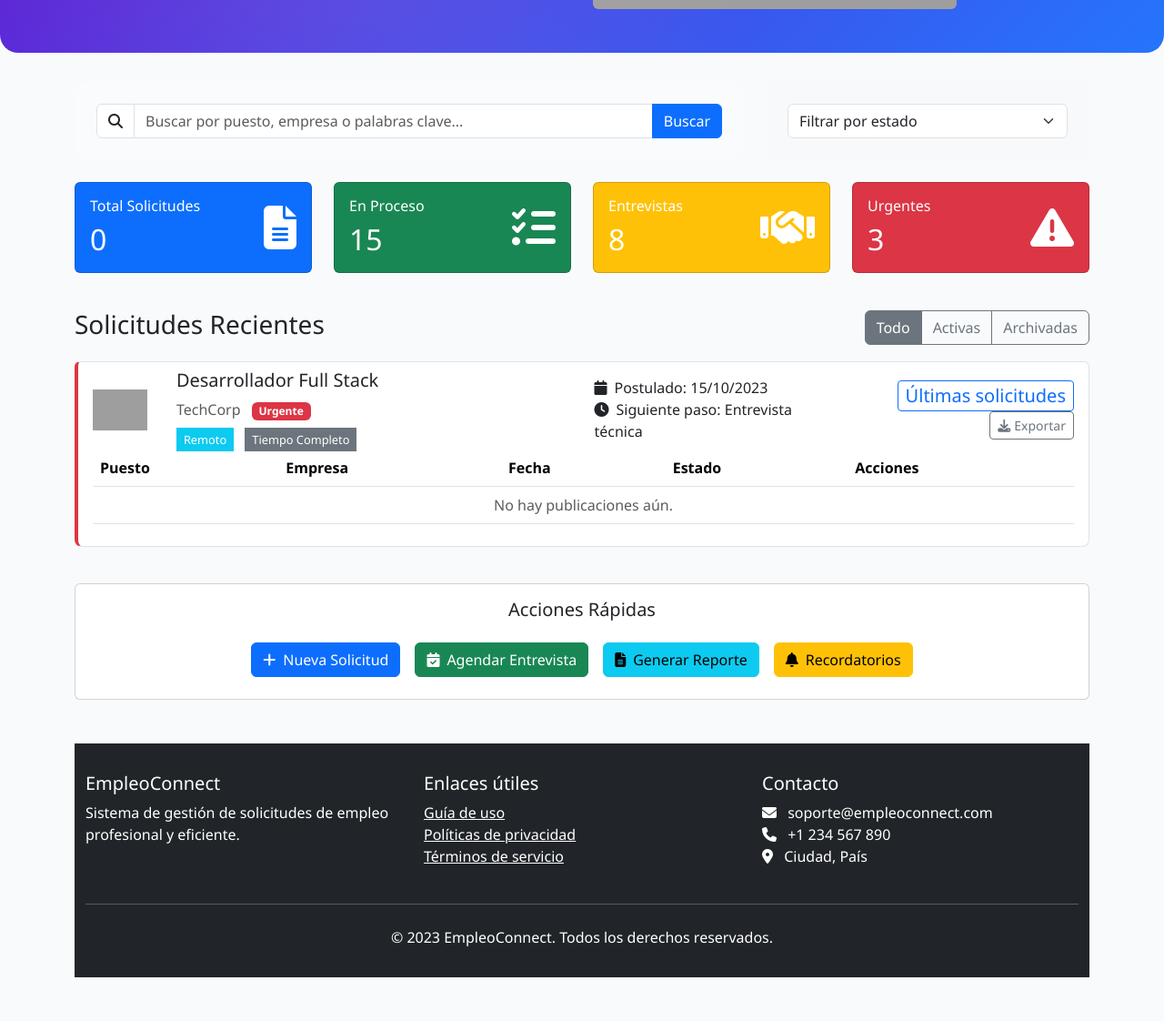
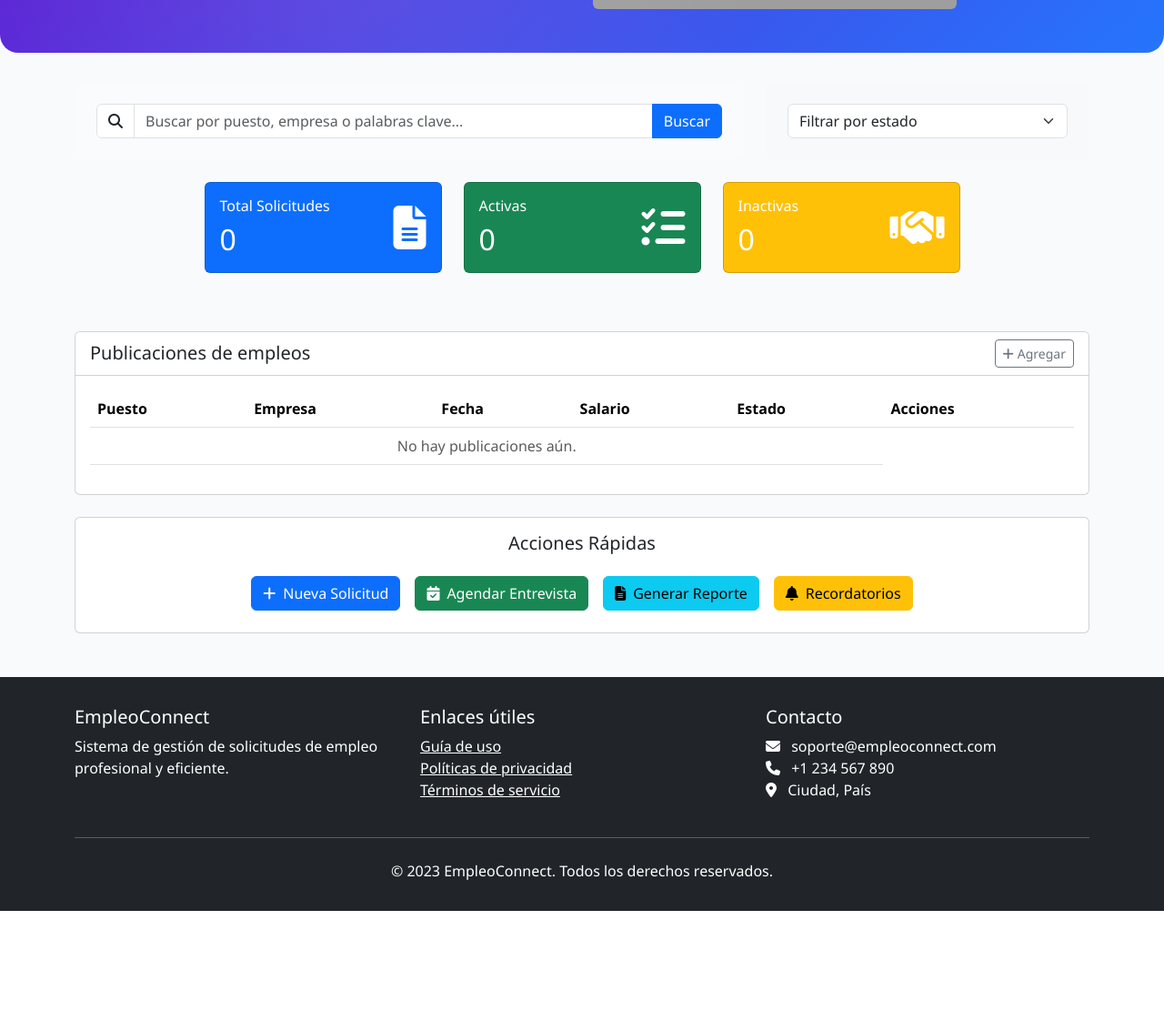
Before and after one commit to Domitho/ProyectoFinal, a Django app: page /inicio-empresa/ in a window 1280 px wide. Shown: the part 394-1516 px from the top of the page at 91% size. After the commit the page ends 1395 px from the top, so only its background shows below. Run offline with Django 5.2, Linux system fonts and the light colour scheme; grey boxes are pictures that could not be loaded.

Commit message:
Crud completo publicar empleos

```diff
--- a/Aplicaciones/SistemaEmpleo/templates/empresa/editar_empleo.html
+++ b/Aplicaciones/SistemaEmpleo/templates/empresa/editar_empleo.html
@@ -33,7 +33,7 @@
 
                 <div class="mb-3">
                     <label class="form-label">Salario (opcional)</label>
-                    <input type="number" name="salario" step="0.01" class="form-control" value="{{ empleo.salario }}">
+                    <input type="text" name="salario" step="0.01" class="form-control" value="{{ empleo.salario|default_if_none:'' }}">
                 </div>
 
                 <div class="mb-3">
--- a/Aplicaciones/SistemaEmpleo/templates/inicio_empresa.html
+++ b/Aplicaciones/SistemaEmpleo/templates/inicio_empresa.html
@@ -191,14 +191,14 @@
         </div>
 
         <!-- Stats Cards -->
-        <div class="row mb-4">
+        <div class="row mb-4 justify-content-center">
             <div class="col-md-3">
                 <div class="card text-white bg-primary mb-3">
                     <div class="card-body">
                         <div class="d-flex justify-content-between align-items-center">
                             <div>
                                 <h6 class="card-title">Total Solicitudes</h6>
-                                <h2 class="card-text counter" data-target="42">0</h2>
+                                <h2 class="card-text">{{ total }}</h2>
                             </div>
                             <i class="fas fa-file-alt fa-3x"></i>
                         </div>
@@ -210,8 +210,8 @@
                     <div class="card-body">
                         <div class="d-flex justify-content-between align-items-center">
                             <div>
-                                <h6 class="card-title">En Proceso</h6>
-                                <h2 class="card-text">15</h2>
+                                <h6 class="card-title">Activas</h6>
+                                <h2 class="card-text">{{ activas }}</h2>
                             </div>
                             <i class="fas fa-tasks fa-3x"></i>
                         </div>
@@ -223,23 +223,10 @@
                     <div class="card-body">
                         <div class="d-flex justify-content-between align-items-center">
                             <div>
-                                <h6 class="card-title">Entrevistas</h6>
-                                <h2 class="card-text">8</h2>
+                                <h6 class="card-title">Inactivas</h6>
+                                <h2 class="card-text">{{ inactivas }}</h2>
                             </div>
                             <i class="fas fa-handshake fa-3x"></i>
-                        </div>
-                    </div>
-                </div>
-            </div>
-            <div class="col-md-3">
-                <div class="card text-white bg-danger mb-3">
-                    <div class="card-body">
-                        <div class="d-flex justify-content-between align-items-center">
-                            <div>
-                                <h6 class="card-title">Urgentes</h6>
-                                <h2 class="card-text">3</h2>
-                            </div>
-                            <i class="fas fa-exclamation-triangle fa-3x"></i>
                         </div>
                     </div>
                 </div>
@@ -249,52 +236,14 @@
         <!-- Job Applications List -->
         <div class="row">
             <div class="col-md-12">
-                <div class="d-flex justify-content-between align-items-center mb-3">
-                    <h3>Solicitudes Recientes</h3>
-                    <div class="btn-group">
-                        <button class="btn btn-outline-secondary active">Todo</button>
-                        <button class="btn btn-outline-secondary">Activas</button>
-                        <button class="btn btn-outline-secondary">Archivadas</button>
-                    </div>
-                </div>
-
-                <!-- Application Cards -->
-                <div class="list-group">
-                    <!-- Urgent Application -->
-                    <div class="list-group-item job-card urgent mb-3">
-                        <div class="row align-items-center">
-                            <div class="col-md-1">
-                                <img src="https://storage.googleapis.com/workspace-0f70711f-8b4e-4d94-86f1-2a93ccde5887/image/2c4fb956-e1a1-4a9f-8e4e-392428d282b8.png"
-                                    alt="Logo de empresa TechCorp con fondo azul y letras blancas" class="company-logo">
-                            </div>
-                            <div class="col-md-5">
-                                <h5>Desarrollador Full Stack</h5>
-                                <span class="text-muted">TechCorp</span>
-                                <span class="badge badge-urgent text-white ms-2">Urgente</span>
-                                <div class="mt-2">
-                                    <span class="job-type-tag bg-info text-white me-2">Remoto</span>
-                                    <span class="job-type-tag bg-secondary text-white">Tiempo Completo</span>
-                                </div>
-                            </div>
-                            <div class="col-md-3">
-                                <div><i class="fas fa-calendar me-2"></i>Postulado: 15/10/2023</div>
-                                <div><i class="fas fa-clock me-2"></i>Siguiente paso: Entrevista técnica</div>
-                            </div>
-                            <div class="col-md-3 text-end">
-                                <button class="btn btn-sm btn-outline-primary meIniciar sesión</div>
-                            </div>
-                        </div>
-                    </div>
-                </div>
-
                 <!-- Recent Applications Table -->
                 <div class=" card mt-4">
                                     <div class="card-header bg-white">
                                         <div class="d-flex justify-content-between align-items-center">
-                                            <h5 class="mb-0">Últimas solicitudes</h5>
-                                            <button class="btn btn-sm btn-outline-secondary">
-                                                <i class="fas fa-download me-1"></i>Exportar
-                                            </button>
+                                            <h5 class="mb-0">Publicaciones de empleos</h5>
+                                            <a class="btn btn-sm btn-outline-secondary" href="{% url 'registrar_empleo' %}">
+                                                <i class="fas fa-add me-1"></i>Agregar
+                                            </a>
                                         </div>
                                     </div>
                                     <div class="card-body">
@@ -305,6 +254,7 @@
                                                         <th>Puesto</th>
                                                         <th>Empresa</th>
                                                         <th>Fecha</th>
+                                                        <th>Salario</th>
                                                         <th>Estado</th>
                                                         <th>Acciones</th>
                                                     </tr>
@@ -320,11 +270,12 @@
                                                         </td>
                                                         <td>{{ empleo.empresa.nombre_comercial }}</td>
                                                         <td>{{ empleo.fecha_vencimiento|date:"d/m/Y" }}</td>
+                                                        <td>{{ empleo.salario }}</td>
                                                         <td>
                                                             {% if empleo.esta_activa %}
-                                                                <span class="badge bg-success">Activa</span>
+                                                            <span class="badge bg-success">Activa</span>
                                                             {% else %}
-                                                                <span class="badge bg-secondary">Inactiva</span>
+                                                            <span class="badge bg-secondary">Inactiva</span>
                                                             {% endif %}
                                                         </td>
                                                         <td>
--- a/Aplicaciones/SistemaEmpleo/views.py
+++ b/Aplicaciones/SistemaEmpleo/views.py
@@ -1,3 +1,4 @@
+from decimal import Decimal, InvalidOperation
 import random
 import string
 from django.shortcuts import render, redirect
@@ -148,16 +149,27 @@
 def inicio_empresa(request):
     usuario = None
     empleos = []
+    total = activas = inactivas = 0
+
     if 'usuario_id' in request.session:
         try:
             usuario = Usuario.objects.get(id=request.session['usuario_id'], tipo_usuario='empresa')
             empresa = Empresa.objects.get(usuario=usuario)
-            empleos = Publicarempleo.objects.filter(empresa=empresa).order_by('-fecha_publicacion')
+            empleos = Publicarempleo.objects.filter(empresa=empresa)
+
+            total = empleos.count()
+            activas = empleos.filter(esta_activa=True).count()
+            inactivas = empleos.filter(esta_activa=False).count()
+
         except (Usuario.DoesNotExist, Empresa.DoesNotExist):
             pass
+
     return render(request, 'inicio_empresa.html', {
         'usuario': usuario,
-        'empleos': empleos
+        'empleos': empleos,
+        'total': total,
+        'activas': activas,
+        'inactivas': inactivas
     })
 
 # CERRAR SESION
@@ -217,12 +229,24 @@
         empleo.titulo = request.POST.get('titulo')
         empleo.descripcion = request.POST.get('descripcion')
         empleo.requisitos = request.POST.get('requisitos')
-        empleo.salario = request.POST.get('salario') or None
         empleo.tipo_contrato = request.POST.get('tipo_contrato')
         empleo.modalidad = request.POST.get('modalidad')
         empleo.ciudad = request.POST.get('ciudad')
         empleo.fecha_vencimiento = request.POST.get('fecha_vencimiento')
         empleo.esta_activa = request.POST.get('esta_activa') == 'True'
+
+        salario_str = request.POST.get('salario')
+        if salario_str:
+            try:
+                empleo.salario = Decimal(salario_str.replace(',', '.'))
+            except InvalidOperation:
+                return render(request, 'empresa/editar_empleo.html', {
+                    'empleo': empleo,
+                    'error': 'El valor de salario no es válido.'
+                })
+        else:
+            empleo.salario = None
+
         empleo.save()
         return redirect('inicio_empresa')
 
```
